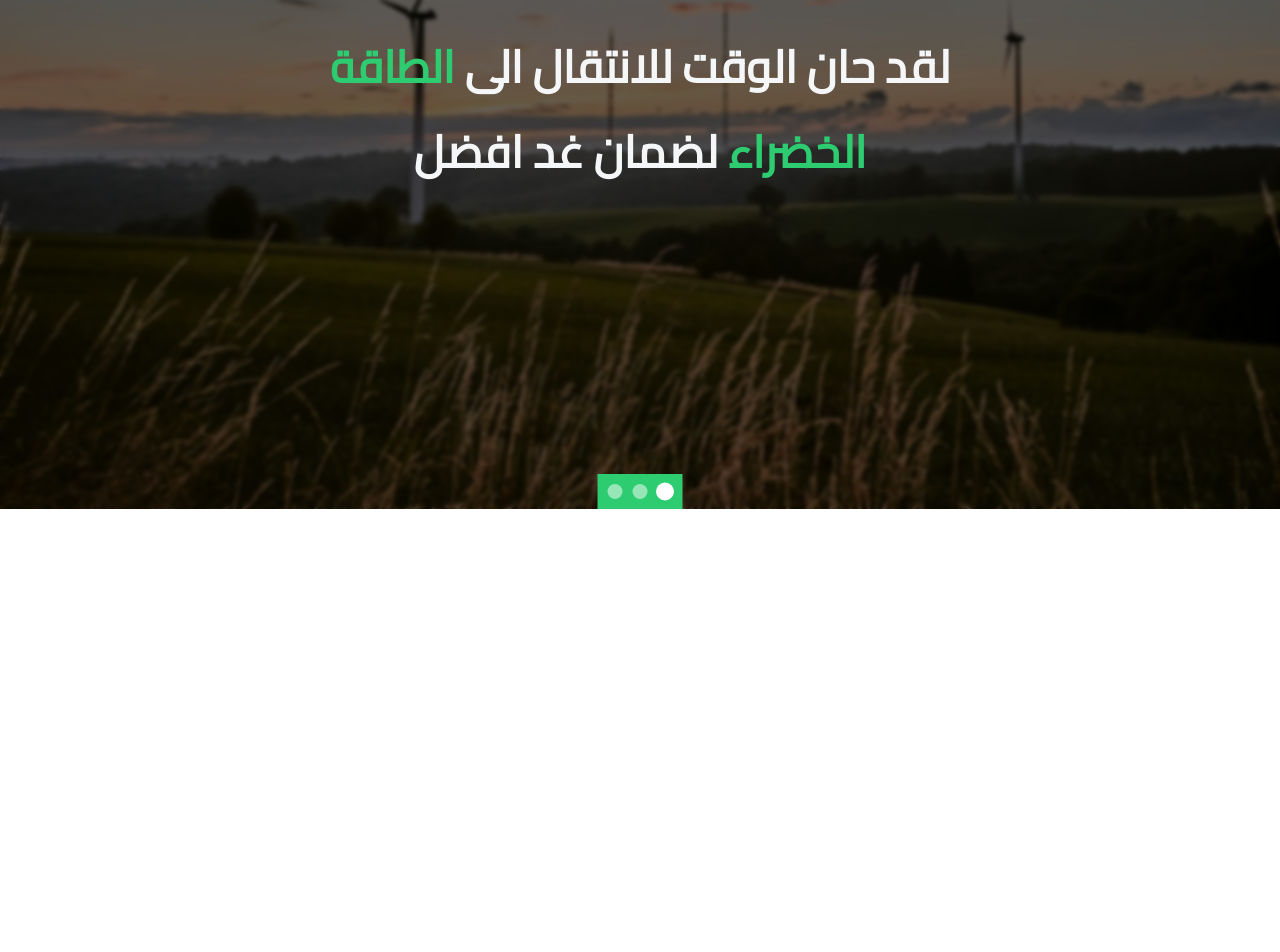
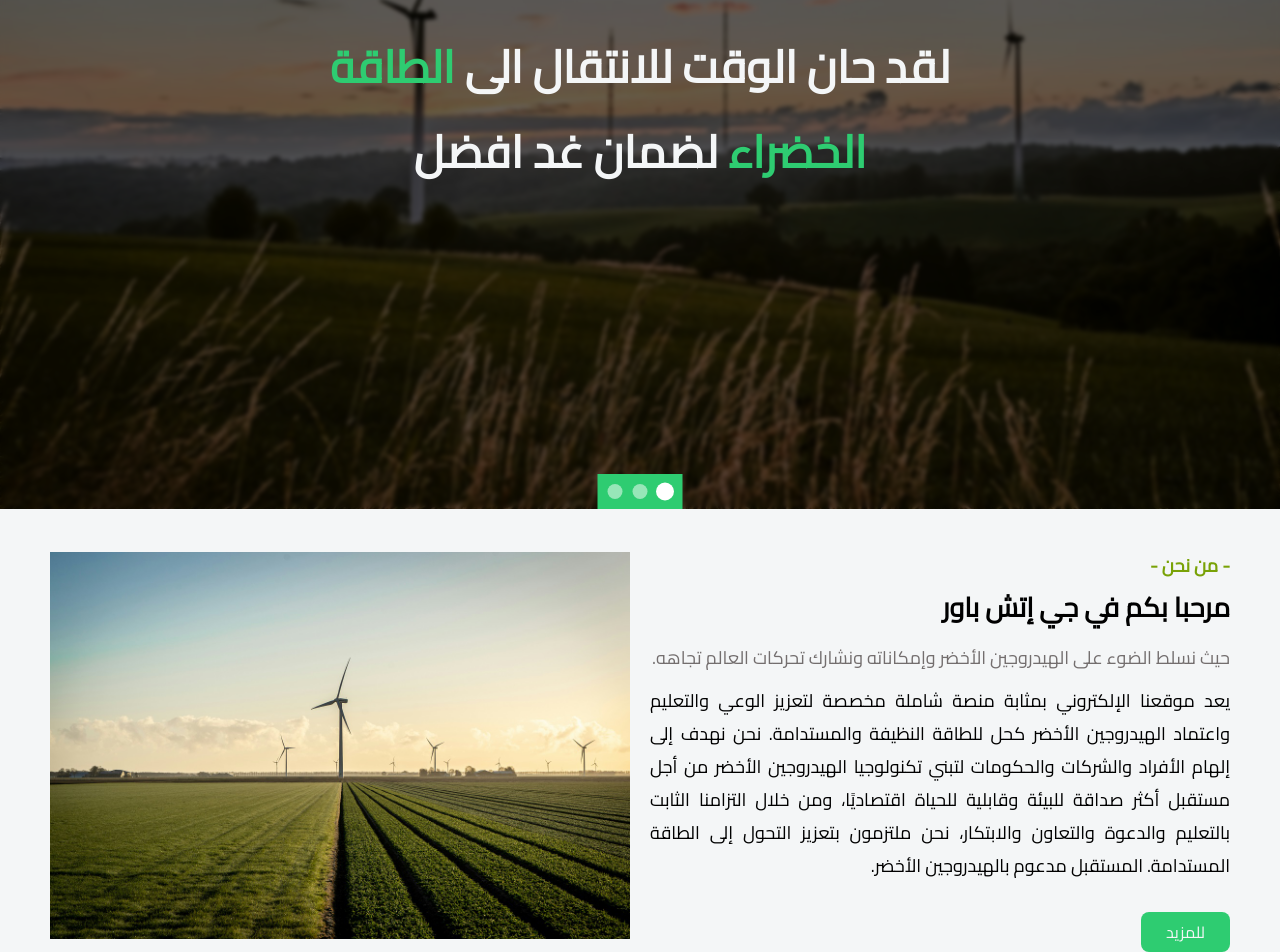
Before and after one commit to Abdul-Rahman-Ahmed/GH-Power, a React (Vite) app: page / in a window 1280 px wide. Shown: the part 291-1243 px from the top of the page. Before the commit the page ends 800 px from the top, so only its background shows below. Built offline with nearby package versions, Linux system fonts and the light colour scheme.

Commit message:
about sections on home page

```diff
--- /dev/null
+++ b/src/components/about/about.jsx
@@ -0,0 +1,37 @@
+import second from "../../assets/main/second.jpg";
+import { Link } from "react-router-dom";
+
+const About = () => {
+  return (
+    <div
+      className="about container flex color-background"
+      role="region"
+      aria-label="عن جي إتش باور"
+    >
+      <div className="content">
+        <p className="before-heading">- من نحن -</p>
+        <h2>مرحبا بكم في جي إتش باور</h2>
+        <p className="paragraph">
+          حيث نسلط الضوء على الهيدروجين الأخضر وإمكاناته ونشارك تحركات العالم
+          تجاهه.
+        </p>
+        <p>
+          يعد موقعنا الإلكتروني بمثابة منصة شاملة مخصصة لتعزيز الوعي والتعليم
+          واعتماد الهيدروجين الأخضر كحل للطاقة النظيفة والمستدامة. نحن نهدف إلى
+          إلهام الأفراد والشركات والحكومات لتبني تكنولوجيا الهيدروجين الأخضر من
+          أجل مستقبل أكثر صداقة للبيئة وقابلية للحياة اقتصاديًا، ومن خلال
+          التزامنا الثابت بالتعليم والدعوة والتعاون والابتكار، نحن ملتزمون
+          بتعزيز التحول إلى الطاقة المستدامة. المستقبل مدعوم بالهيدروجين الأخضر.
+        </p>
+        <Link to="/ar/about-us" className="btn">
+          للمزيد
+        </Link>
+      </div>
+      <div className="img">
+        <img src={second} alt="الهيدروجين الأخضر والطاقة المستدامة" />
+      </div>
+    </div>
+  );
+};
+
+export default About;
--- a/src/components/header/header.scss
+++ b/src/components/header/header.scss
@@ -45,8 +45,8 @@ header {
       }
     }
 
-    li:last-child {
-      margin-right: 30px;
+    li:last-child a {
+      margin: 0 30px 0 0;
     }
   }
 
@@ -59,17 +59,12 @@ header {
           display: block;
         }
       }
-
       border: solid 4px $primary-color;
       color: $primary-color;
       padding: 4px 6px;
       font-size: 35px;
       cursor: pointer;
-      border-radius: 4px;
-      -webkit-border-radius: 4px;
-      -moz-border-radius: 4px;
-      -ms-border-radius: 4px;
-      -o-border-radius: 4px;
+      @include border-radius(4px);
       @include transition(0.3s);
     }
   }
@@ -93,9 +88,6 @@ header {
       &:not(:last-child) a {
         color: $primary-color;
       }
-      &:last-child {
-        margin: 30px auto;
-      }
     }
 
     .close {
@@ -111,11 +103,7 @@ header {
         width: 20px;
         height: 20px;
         cursor: pointer;
-        border-radius: 50%;
-        -webkit-border-radius: 50%;
-        -moz-border-radius: 50%;
-        -ms-border-radius: 50%;
-        -o-border-radius: 50%;
+        @include border-radius(50%);
       }
     }
     .small {
--- a/src/components/main/main.scss
+++ b/src/components/main/main.scss
@@ -69,8 +69,6 @@
           margin: 0;
         }
         .btn {
-          display: inline-block;
-          padding: 5px 25px;
           margin-top: 30px;
         }
       }
@@ -89,11 +87,7 @@
       width: 15px;
       height: 15px;
       background-color: #fff;
-      border-radius: 50%;
-      -webkit-border-radius: 50%;
-      -moz-border-radius: 50%;
-      -ms-border-radius: 50%;
-      -o-border-radius: 50%;
+      @include border-radius(50%);
       opacity: 0.5;
       cursor: pointer;
       @include transition(0.5s);
--- a/src/pages/home/home.jsx
+++ b/src/pages/home/home.jsx
@@ -1,12 +1,16 @@
 import { Fragment } from "react";
 import Header from "../../components/header/header";
 import Main from "../../components/main/main";
+import About from "../../components/about/about";
 
 const Home = () => {
   return (
     <Fragment>
       <Header />
       <Main />
+      <div className="contents">
+        <About />
+      </div>
     </Fragment>
   );
 };
--- a/src/pages/sign/sign.scss
+++ b/src/pages/sign/sign.scss
@@ -12,11 +12,12 @@
     left: 50%;
     width: 90%;
     height: 80%;
-    transform: translate(-50%, -50%);
+
+    @include transform(translate(-50%, -50%));
     display: flex;
 
     .content {
-      border-radius: 0 150px 20px 0;
+      @include border-radius(0 150px 20px 0);
       background-color: #00000099;
       width: 50%;
       padding: 40px 0;
@@ -34,24 +35,25 @@
         height: 300px;
       }
       &.transform-left {
-        transition: 0.5s;
-        transform: translateX(-100%);
-        border-radius: 150px 0 0 20px;
+        @include transition(0.5s);
+        @include transform(translateX(-100%));
+        @include border-radius(150px 0 0 20px);
       }
     }
 
     .sign {
-      border-radius: 20px 0 0 150px;
+      @include border-radius(20px 0 0 150px);
       width: 50%;
       background-color: #000000d0;
       backdrop-filter: blur(10px);
-      transition: 0.5s;
+      @include transition(0.5s);
       .form-holder {
         position: absolute;
         top: 50%;
         width: 100%;
         left: 50%;
-        transform: translate(-50%, -50%);
+
+        @include transform(translate(-50%, -50%));
         display: flex;
 
         form {
@@ -87,15 +89,15 @@
             padding: 10px 20px;
             font-weight: bold;
             border: none;
-            border-radius: 8px;
+            @include border-radius(8px);
             cursor: pointer;
             width: 100%;
             color: $background-color;
             font-size: 20px;
-            transition: 0.5s;
+            @include transition(0.5s);
             &:hover {
               background-color: #008053;
-              transition: 0.5s;
+              @include transition(0.5s);
             }
           }
 
@@ -144,7 +146,7 @@
             margin: 20px auto;
             font-size: 30px;
             color: $background-color;
-            border-radius: 50%;
+            @include border-radius(50%);
             cursor: pointer;
           }
 
@@ -158,9 +160,9 @@
         }
       }
       &.transform-right {
-        transform: translateX(100%);
-        transition: 0.5s;
-        border-radius: 0 20px 150px 0;
+        @include transform(translateX(100%));
+        @include transition(0.5s);
+        @include border-radius(0 20px 150px 0);
       }
     }
     @include breakPoints(md) {
@@ -171,13 +173,14 @@
         left: 0%;
         width: 100%;
         height: 80%;
-        transform: translate(0%, 0%);
+
+        @include transform(translate(0%, 0%));
 
         .content,
         .sign {
           margin: 10px 20px;
           width: calc(100% - 40px);
-          border-radius: 10px;
+          @include border-radius(10px);
 
           .form-holder {
             position: relative;
@@ -186,7 +189,8 @@
             padding: 40px 0;
             margin: auto;
             left: 0%;
-            transform: translate(0%, 0%);
+
+            @include transform(translate(0%, 0%));
             display: flex;
           }
         }
--- a/src/scss/_mixins.scss
+++ b/src/scss/_mixins.scss
@@ -41,3 +41,11 @@
   -ms-transform: $trans;
   -o-transform: $trans;
 }
+
+@mixin border-radius($border) {
+  border-radius: $border;
+  -webkit-border-radius: $border;
+  -moz-border-radius: $border;
+  -ms-border-radius: $border;
+  -o-border-radius: $border;
+}
--- a/src/scss/_variables.scss
+++ b/src/scss/_variables.scss
@@ -4,3 +4,5 @@ $background-color: #f4f6f7;
 $text-color: #2c3e50;
 $cta-color: #f1c40f;
 $black-color: #000;
+$helper-color: #79a207;
+$pink-color: #faf5f2;
--- a/src/scss/master.scss
+++ b/src/scss/master.scss
@@ -13,6 +13,7 @@ body {
   scroll-behavior: smooth;
   -webkit-font-smoothing: antialiased;
   -moz-osx-font-smoothing: grayscale;
+  font-size: 18px;
 }
 
 .container {
@@ -51,12 +52,61 @@ ul {
 .btn {
   background-color: $primary-color;
   color: $background-color;
-  padding: 10px 20px;
+  display: inline-block;
+  padding: 5px 25px;
+  margin-top: 30px;
   border-radius: 8px;
   @include transition(0.3s);
   font-size: 16px;
+  -webkit-border-radius: 8px;
+  -moz-border-radius: 8px;
+  -ms-border-radius: 8px;
+  -o-border-radius: 8px;
   &:hover {
     @include transition(0.3s);
     background-color: #008053;
   }
 }
+
+.before-heading {
+  color: $helper-color;
+  font-weight: bold;
+}
+
+.color-background {
+  background-color: $background-color;
+}
+
+.flex {
+  display: flex;
+  justify-items: center;
+  align-items: center;
+  gap: 20px;
+  padding-top: 40px;
+
+  div {
+    width: 50%;
+    .paragraph {
+      margin: 10px 0;
+      line-height: 1.8;
+      color: #736e6e;
+      text-align: justify;
+      & ~ p {
+        text-align: justify;
+      }
+    }
+  }
+
+  @include breakPoints(lg) {
+    & {
+      flex-direction: column;
+      div {
+        width: 100%;
+      }
+    }
+  }
+
+  .img img {
+    width: 100%;
+  }
+}
```
